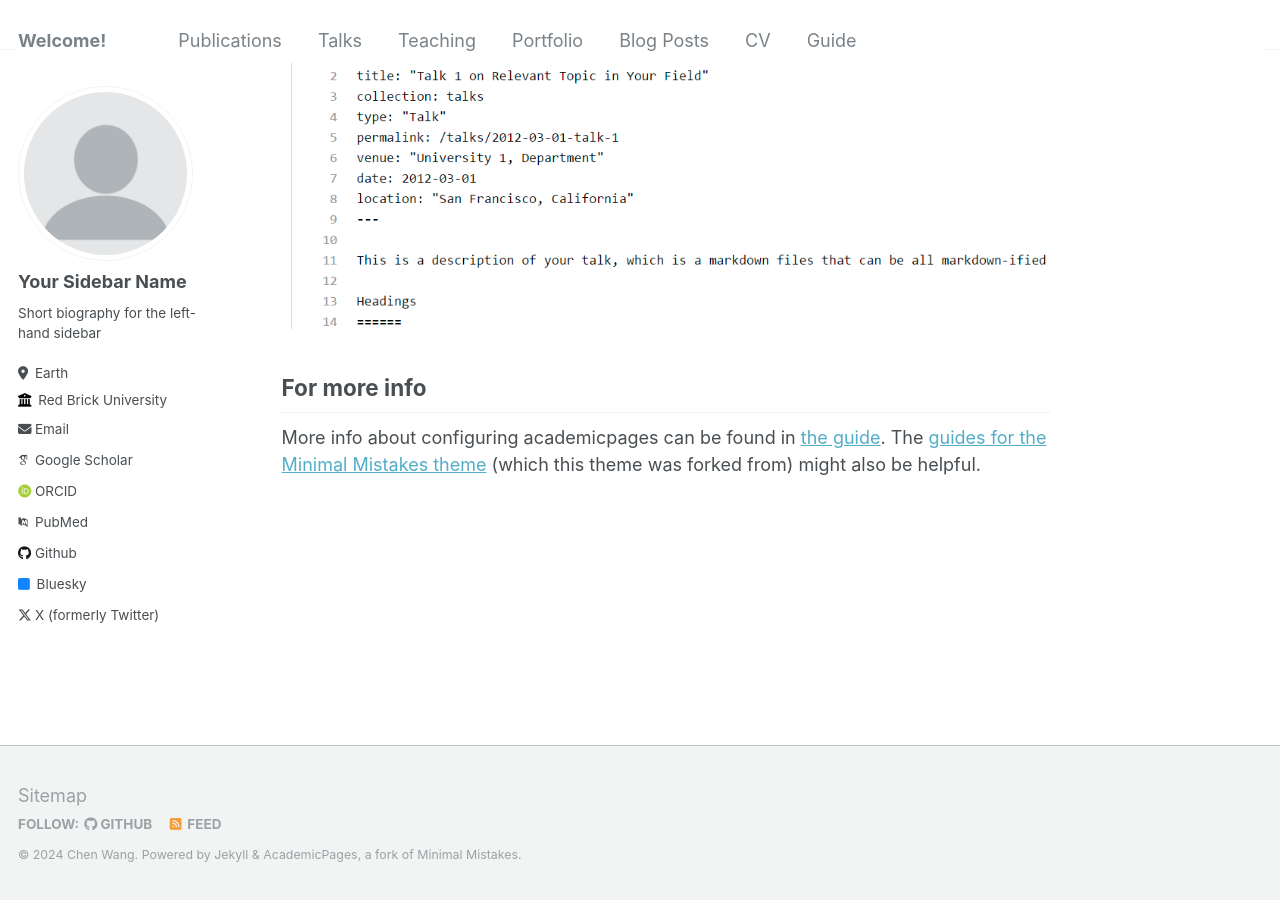
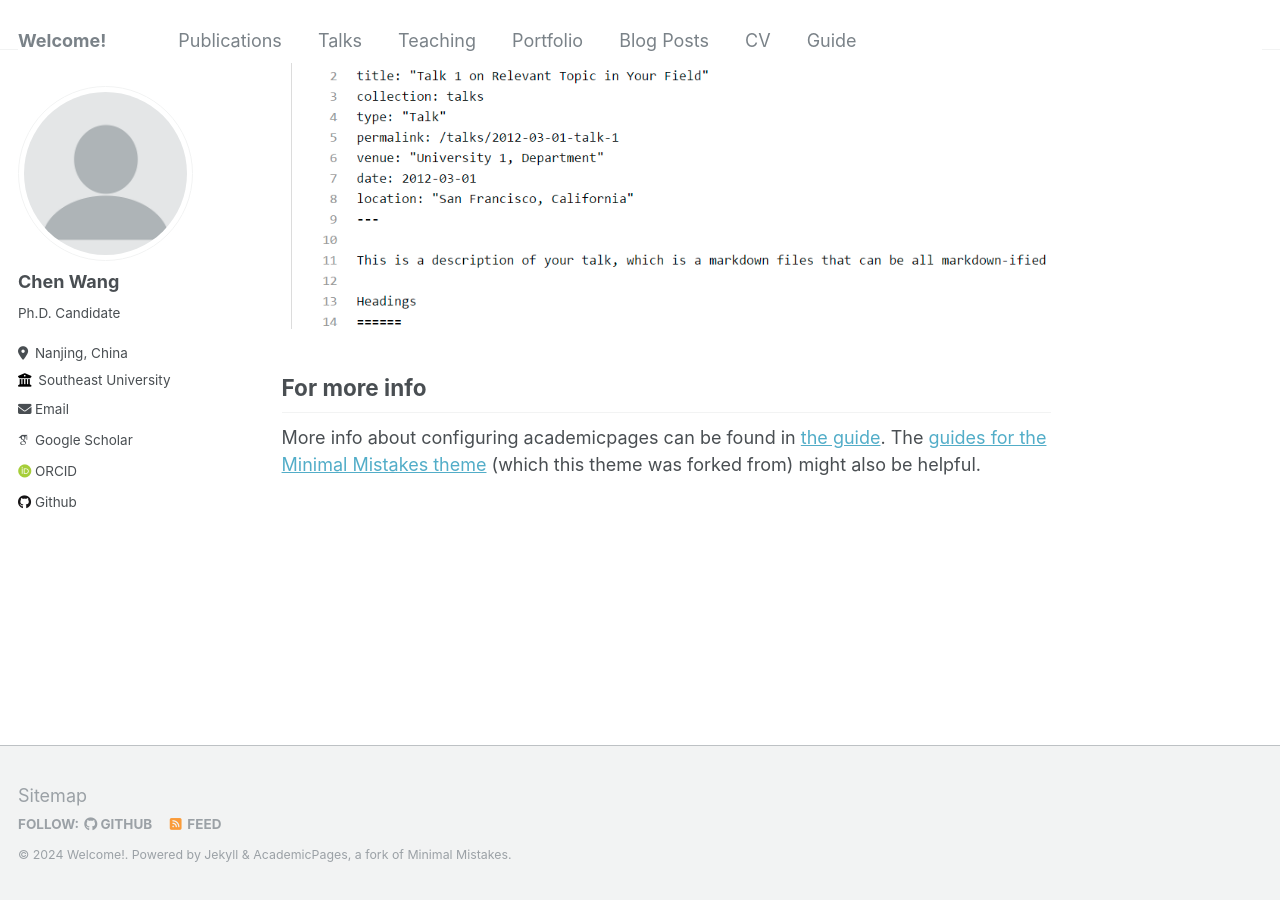
Before and after one commit to wangc1073/wangc1073.github.io, a Jekyll site: the page built from _pages/about.md, in a window 1280 px wide and 900 px high, scrolled down 2640 px. Built offline with Jekyll 4.4.1, drawn with Linux system fonts in a browser that asks for light colours; some web fonts are replaced; some of the changed lines change nothing that is shown.

Commit message:
Update _config.yml

```diff
--- a/_config.yml
+++ b/_config.yml
@@ -10,10 +10,10 @@
 locale                   : "en-US"
 title                    : "Welcome!"
 title_separator          : "-"
-name                     : &name "Chen Wang"
-description              : &description "personal description"
+# name                     : &name "Chen Wang"
+# description              : &description "personal description"
 # url                      : https://academicpages.github.io # the base hostname & protocol for your site e.g. "https://mmistakes.github.io"
-baseurl                  : "" # the subpath of your site, e.g. "/blog"
+# baseurl                  : "" # the subpath of your site, e.g. "/blog"
 # repository               : "academicpages/academicpages.github.io"
 
 # Site Author - The following control what appear as part of the author content on the side bar.
@@ -22,56 +22,30 @@ baseurl                  : "" # the subpath of your site, e.g. "/blog"
 author:
   # Biographic information
   avatar           : "profile.png"
-  name             : "Your Sidebar Name"
-  pronouns         : # example: "she/her"
-  bio              : "Short biography for the left-hand sidebar"
-  location         : "Earth"
-  employer         : "Red Brick University"
-  uri              : # URL
-  email            : "none@example.org"
+  name             : "Chen Wang"
+  bio              : "Ph.D. Candidate"
+  location         : "Nanjing, China"
+  employer         : "Southeast University"
+  email            : "wangchen1073@126.com"
 
   # Academic websites
-  arxiv            : # URL - Update with the correct link to your profile
   googlescholar    : "https://scholar.google.com/citations?user=PS_CX0AAAAAJ"
-  impactstory      : # URL
   orcid            : "http://orcid.org/yourorcidurl"
-  pubmed           : "https://www.ncbi.nlm.nih.gov/pubmed/?term=john+snow"
   researchgate     : # URL
 
   # Repositories and software development
-  bitbucket        : # Username - Update with your username on the site
-  codepen          : # Username
-  dribbble         : # Username
   github           : "academicpages"
-  kaggle           : # Username
   stackoverflow    : # User number or user number and name (i.e., use "1" or "1/jeff-atwood")
 
   # Social media
-  bluesky          : "bsky.app" # Replace this with you Bluesky username
   facebook         : # Username
-  flickr           : # Username
-  foursquare       : # Username
-  goodreads        : # Username
-  google_plus      : # Username
-  keybase          : # Username
   instagram        : # Username
-  lastfm           : # Username
   linkedin         : # Username
-  mastodon         : # URL
-  medium           : # URL
-  pinterest        : # Username
-  soundcloud       : # Username
   steam            : # Username
   telegram         : # URL
-  tumblr           : # Username
-  twitter          : "UniofOxford"  # Replace this with your X / Twitter handle
-  vine             : # Username
+  twitter          : # Replace this with your X / Twitter handle
   weibo            : # Username
-  wikipedia        : # Username
-  xing             : # Username
-  youtube          : # Username
   zhihu            : # URL
-
 
 # Site Settings
 teaser                   :  # filename of teaser fallback teaser image placed in /images/, .e.g. "500x300.png"
```
